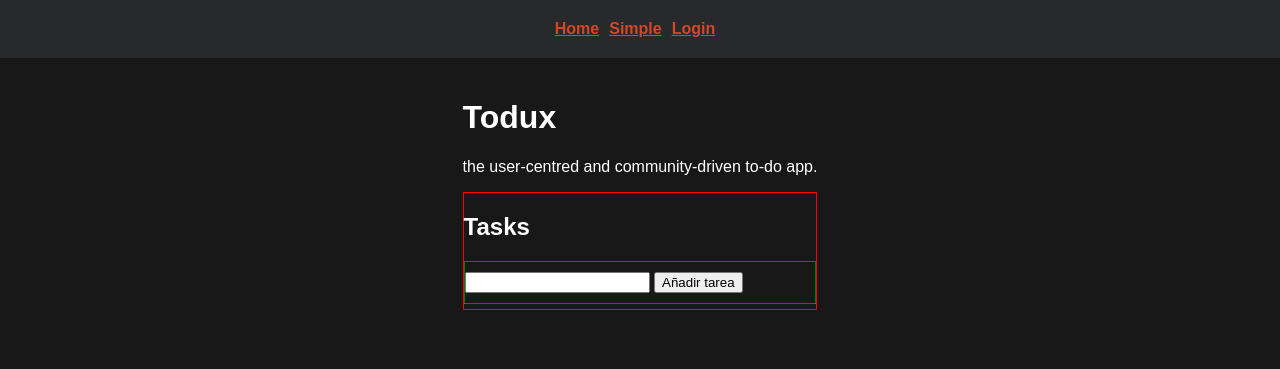
After one commit to zft9xgy/todux, a Django app: page /simple/ in a window 1280 px wide. The commit adds this page. Shown: the top 369 px of the page. Run offline with Django 4.2, Linux system fonts and the light colour scheme; data that the repository does not hold is empty.

Commit message:
Simple task test with htmx

```diff
--- a/base/admin.py
+++ b/base/admin.py
@@ -1,7 +1,8 @@
 from django.contrib import admin
-from .models import Task,Project,Tag
+from .models import Task,Project,Tag, SimpleTask
 
 
 admin.site.register(Task)
 admin.site.register(Project)
 admin.site.register(Tag)
+admin.site.register(SimpleTask)
--- /dev/null
+++ b/base/templates/base/simple.html
@@ -0,0 +1,25 @@
+{% extends 'main.html' %} {% block title %} Simple {% endblock %}
+<!---->
+{% block content %}
+<h1>Todux</h1>
+<p>the user-centred and community-driven to-do app.</p>
+
+<style>
+  .tasks {
+    border: 1px solid red;
+  }
+  .simple-task {
+    border: 1px solid green;
+    padding: 10px 0px;
+    margin: 5px 0;
+  }
+</style>
+
+<div class="tasks">
+  <h2>Tasks</h2>
+
+  {% include 'base/simple/task_list.html' %}
+</div>
+
+<!---->
+{% endblock %}
--- /dev/null
+++ b/base/templates/base/simple/task_list.html
@@ -0,0 +1,28 @@
+<div class="tasks-feed" id="tasks-feed-id">
+  {% for task in tasks %}
+
+  <div class="simple-task">
+    Task: {{task}} |
+    <button
+      hx-delete="/simple/delete/{{task.id}}"
+      hx-target="#tasks-feed-id"
+      hx-swap="outerHTML"
+    >
+      Eliminar
+    </button>
+  </div>
+
+  {% endfor %}
+  <!-- -->
+  <div class="simple-task">
+    <form
+      hx-post="/simple/create"
+      hx-target="#tasks-feed-id"
+      hx-swap="outerHTML"
+    >
+      <input type="text" name="title" id="" />
+      <button type="submit">Añadir tarea</button>
+    </form>
+  </div>
+  <!-- -->
+</div>
--- a/base/urls.py
+++ b/base/urls.py
@@ -23,5 +23,10 @@ urlpatterns = [
     path("delete-tag/<int:pk>/", views.deleteTag, name="delete-tag"),
     path("update-tag/<int:pk>/", views.updateTag, name="update-tag"),
 
+    path("simple/", views.simple, name="simple"),
+    path("simple/create", views.createSimpleTask, name="simple-create"),
+    path("simple/delete/<str:id>", views.deleteSimpleTask, name="simple-delete"),
+
+
 
 ]
--- a/base/views.py
+++ b/base/views.py
@@ -5,8 +5,10 @@ from django.contrib.auth import authenticate, login, logout
 from django.contrib.auth.decorators import login_required
 from django.contrib.auth.forms import UserCreationForm
 from django.contrib import messages
-from .models import Task,Project,Tag
-from .forms import TaskForm, ProjectForm, TagForm
+from .models import Task,Project,Tag,SimpleTask
+from .forms import TaskForm, ProjectForm, TagForm, SimpleTaskForm
+from django.views.decorators.http import require_GET, require_POST
+from django.views.decorators.http import require_http_methods
 
 @login_required(login_url='login')
 def home(request):
@@ -265,3 +267,35 @@ def updateTag(request,pk):
 
     context = {'form':form.as_p}
     return render(request,'base/tags/create_tag.html',context)
+
+
+
+# simple task
+def simple(request):
+
+    tasks = SimpleTask.objects.all()
+
+    context = {'tasks':tasks}
+    return render(request,'base/simple.html',context)
+
+@require_POST
+def createSimpleTask(request):
+    form = SimpleTaskForm(request.POST)
+    if form.is_valid():
+        form.save()
+
+    tasks = SimpleTask.objects.all()
+
+    context = {'tasks':tasks}
+    return render(request,'base/simple/task_list.html',context)
+
+@require_http_methods(['DELETE'])
+def deleteSimpleTask(request,id):
+
+    task = get_object_or_404(SimpleTask,id=id)
+    task.delete()
+
+    tasks = SimpleTask.objects.all()
+
+    context = {'tasks':tasks}
+    return render(request,'base/simple/task_list.html',context)
--- /dev/null
+++ b/requirements.txt
@@ -0,0 +1,4 @@
+asgiref==3.8.1
+Django==5.0.7
+djangorestframework==3.15.2
+sqlparse==0.5.1
--- a/requiriments.txt
+++ /dev/null
@@ -1,3 +0,0 @@
-asgiref==3.7.2
-Django==4.2.7
-sqlparse==0.4.4
--- a/static/css/main.css
+++ b/static/css/main.css
@@ -1,11 +1,10 @@
-
-html{
-    background-color: #202123;
-    color: white;
+html {
   font-family: sans-serif;
 }
 
-body{
+body {
+  background-color: #181818;
+  color: white;
   display: flex;
   flex-direction: column;
   align-items: center;
@@ -15,30 +14,31 @@ body{
 
 header,
 main,
-footer{
+footer {
   flex: auto;
   padding: 20px;
 }
 
-header{
+header {
   background-color: #28292a;
+  width: 100%;
+  display: flex;
+  justify-content: center;
+}
+
+main {
+  max-width: 1200px;
+}
+
+footer {
   width: 100%;
 }
 
-main{
-    max-width:800px;
-}
-
-footer{
-    width: 100%;
-}
-
-
 a,
-a:visited{
+a:visited {
   color: #d24726;
 }
 
-a:hover{
+a:hover {
   color: #992a0f;
 }
--- a/templates/footer.html
+++ b/templates/footer.html
@@ -1,2 +1 @@
-<footer>
-</footer>
+<footer></footer>
--- a/templates/header.html
+++ b/templates/header.html
@@ -7,7 +7,7 @@
     }
     </style>
 <nav><a href="/" class="link">Home</a></nav>
-<nav><a href="/inbox" class="link">Inbox</a></nav>
+<nav><a href="{% url 'simple' %}" class="link">Simple</a></nav>
 {%  if request.user.is_authenticated  %}
 <nav><a href="{% url 'profile' %}">{{request.user}}</a></nav>
 <nav><a href="{% url 'logout' %}">Logout</a></nav>
--- a/templates/main.html
+++ b/templates/main.html
@@ -2,22 +2,18 @@
 
 <!DOCTYPE html>
 <html lang="en">
-<head>
-    <meta charset="UTF-8">
-    <meta name="viewport" content="width=device-width, initial-scale=1.0">
+  <head>
+    <meta charset="UTF-8" />
+    <meta name="viewport" content="width=device-width, initial-scale=1.0" />
     <title>{% block title %}{% endblock %}</title>
-    <link rel="stylesheet" type="text/css" href="{% static 'css/main.css' %}">
+    <link rel="stylesheet" type="text/css" href="{% static 'css/main.css' %}" />
+  </head>
+  <body hx-headers='{"X-CSRFToken": "{{ csrf_token }}"}'>
+    <script src="https://unpkg.com/htmx.org@2.0.1"></script>
+    {% include 'header.html' %}
 
-</head>
-<body>
-{% include 'header.html' %}
+    <main>{% block content %} {% endblock %}</main>
 
-<main>
-{% block content %}
-
-{% endblock %}
-</main>
-
-{% include 'footer.html' %}
-</body>
+    {% include 'footer.html' %}
+  </body>
 </html>
```
Also changed, not shown: base/forms.py (+9 -1 lines), base/models.py (+9 -0 lines), base/templates/base/add_task.html (+5 -6 lines), base/migrations/0008_simpletask.py (added). Lines whose indentation alone changed are shown as unchanged.
